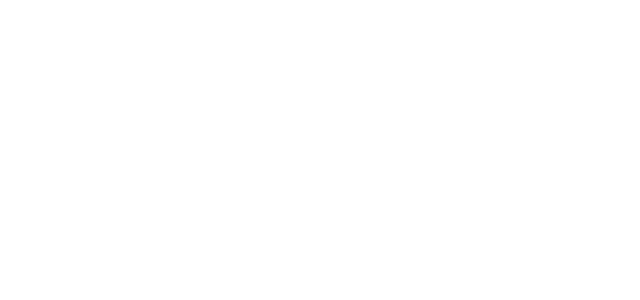
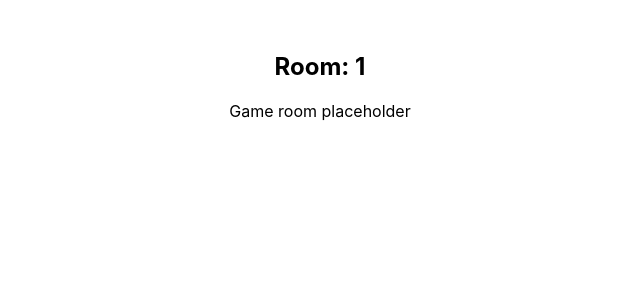
Before and after one commit to jciglesias/red-tetris, a React (Create React App) app in the folder client/: page /room/1 in a window 1280 px wide. Before the commit this address had no page. Shown: the top 300 px of the page, without its empty margins (320-960 px from the left). Built offline with nearby package versions, Linux system fonts and the light colour scheme.

Commit message:
Room routed

```diff
--- a/client/src/App.tsx
+++ b/client/src/App.tsx
@@ -2,6 +2,7 @@
 import { Routes, Route } from 'react-router-dom';
 import './App.css';
 import Home from './components/Home';
+import GameRoom from './components/GameRoom';
 
 
 import { useNavigate } from 'react-router-dom';
@@ -11,6 +12,7 @@
     <div className="App">
       <Routes>
         <Route path="/" element={<Home />} />
+        <Route path="/room/:roomName" element={<GameRoom />} />
       </Routes>
     </div>
   );
--- /dev/null
+++ b/client/src/components/GameRoom.tsx
@@ -0,0 +1,18 @@
+import React from 'react';
+import { useParams } from 'react-router-dom';
+
+const GameRoom: React.FC = () => {
+  const { roomName } = useParams<{ roomName: string }>();
+
+  return (
+    <div className="game-room">
+      <h2>Room: {roomName}</h2>
+      <div className="game-container">
+        {/* Game board and other components will go here */}
+        <p>Game room placeholder</p>
+      </div>
+    </div>
+  );
+};
+
+export default GameRoom;
```
